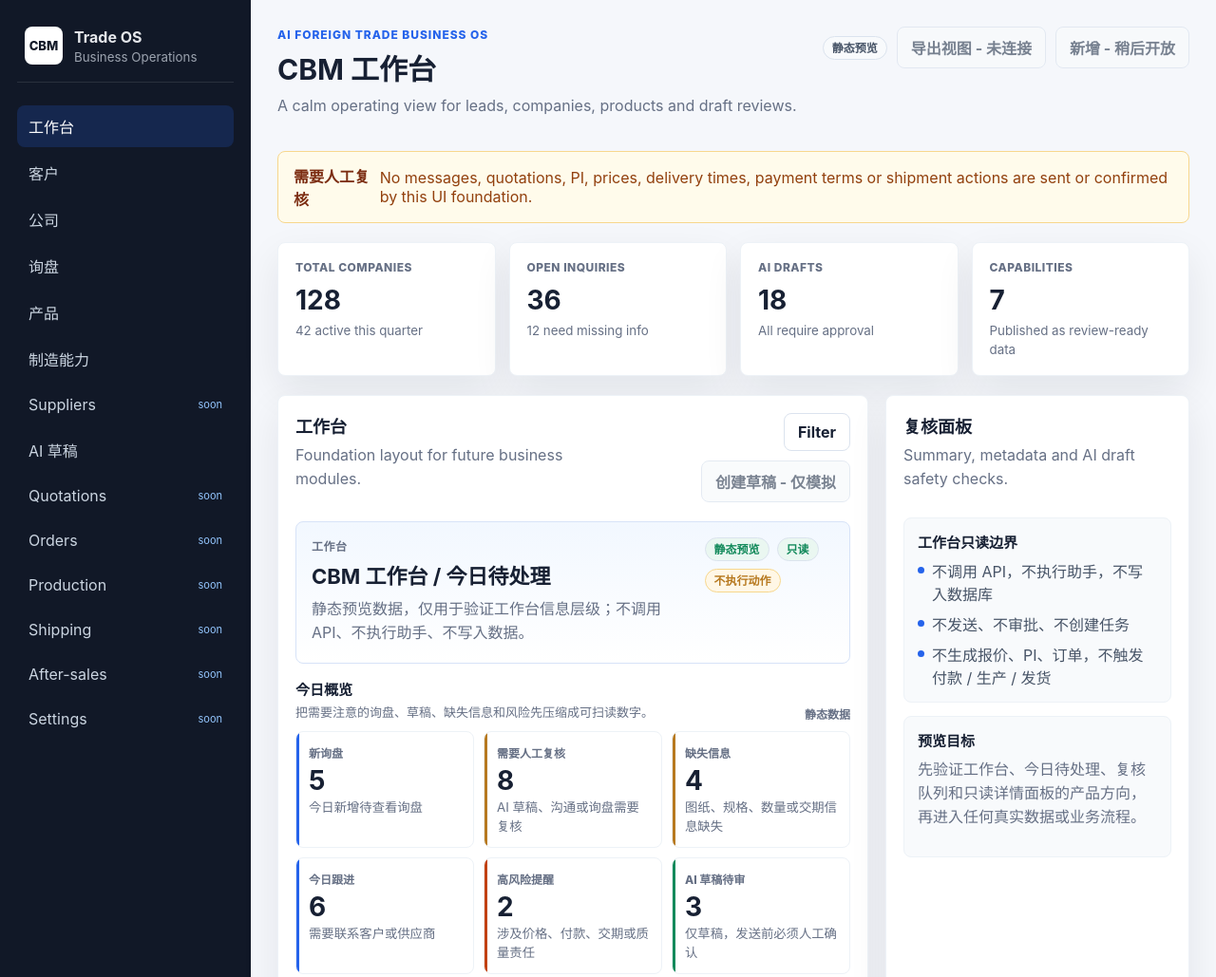
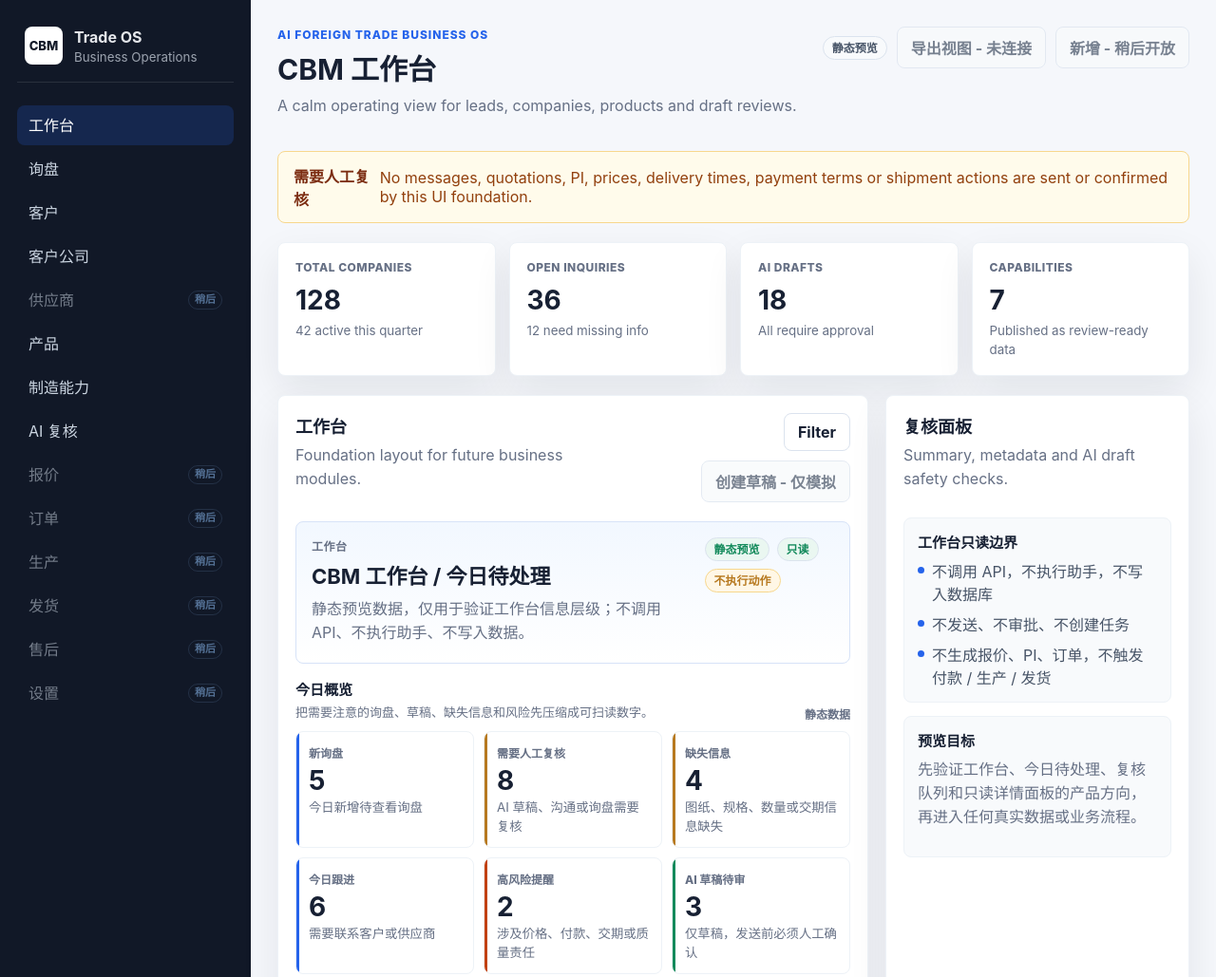
Before and after one commit to PaulCN2024/cbm-trade-os-public-pilot, a website with bundled scripts: page admin/ui-foundation/index.html in a window 1280 px wide. Shown: the top 1029 px of the page at 95% size. Built offline with nearby package versions, Linux system fonts and the light colour scheme.

Commit message:
feat: add admin ui v2 navigation preview

```diff
--- a/admin/ui-foundation/app.js
+++ b/admin/ui-foundation/app.js
@@ -2,19 +2,19 @@ import { getAdminAccessToken } from "../../lib/admin-auth.js";
 
 const navItems = [
   { id: "dashboard", label: "工作台" },
+  { id: "inquiries", label: "询盘" },
   { id: "customers", label: "客户" },
-  { id: "companies", label: "公司" },
-  { id: "inquiries", label: "询盘" },
+  { id: "companies", label: "客户公司" },
+  { id: "suppliers", label: "供应商", soon: true },
   { id: "products", label: "产品" },
   { id: "manufacturing-capabilities", label: "制造能力" },
-  { id: "suppliers", label: "Suppliers", soon: true },
-  { id: "ai-drafts", label: "AI 草稿" },
-  { id: "quotations", label: "Quotations", soon: true },
-  { id: "orders", label: "Orders", soon: true },
-  { id: "production", label: "Production", soon: true },
-  { id: "shipping", label: "Shipping", soon: true },
-  { id: "after-sales", label: "After-sales", soon: true },
-  { id: "settings", label: "Settings", soon: true },
+  { id: "ai-drafts", label: "AI 复核" },
+  { id: "quotations", label: "报价", soon: true },
+  { id: "orders", label: "订单", soon: true },
+  { id: "production", label: "生产", soon: true },
+  { id: "shipping", label: "发货", soon: true },
+  { id: "after-sales", label: "售后", soon: true },
+  { id: "settings", label: "设置", soon: true },
 ];
 
 const sections = {
@@ -416,7 +416,7 @@ function renderNav() {
       (item) => `
         <button class="nav-button" type="button" data-section="${item.id}" ${item.soon ? "aria-disabled=\"true\"" : ""}>
           <span>${escapeHtml(item.label)}</span>
-          ${item.soon ? "<small>soon</small>" : ""}
+          ${item.soon ? "<small>稍后</small>" : ""}
         </button>
       `,
     )
--- a/admin/ui-foundation/styles.css
+++ b/admin/ui-foundation/styles.css
@@ -94,7 +94,7 @@ textarea {
 
 .nav-list {
   display: grid;
-  gap: 5px;
+  gap: 4px;
 }
 
 .nav-button {
@@ -110,6 +110,7 @@ textarea {
   color: #cbd5e1;
   text-align: left;
   cursor: pointer;
+  line-height: 1.25;
 }
 
 .nav-button:hover,
@@ -118,14 +119,19 @@ textarea {
   color: #ffffff;
 }
 
-.nav-button[disabled] {
+.nav-button[disabled],
+.nav-button[aria-disabled="true"] {
   cursor: not-allowed;
   opacity: 0.52;
 }
 
 .nav-button small {
+  padding: 2px 6px;
+  border: 1px solid rgba(147, 197, 253, 0.28);
+  border-radius: 999px;
   color: #93c5fd;
   font-size: 11px;
+  font-weight: 700;
 }
 
 .sidebar-note {
```
